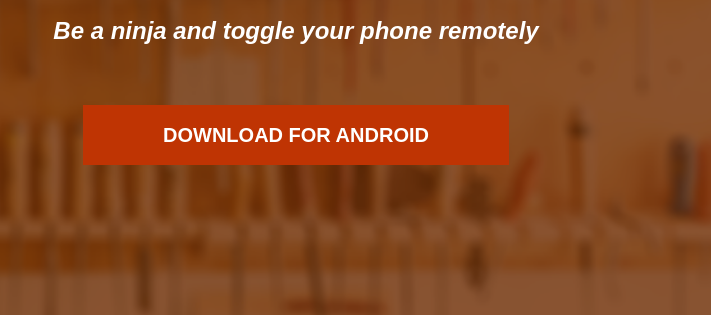
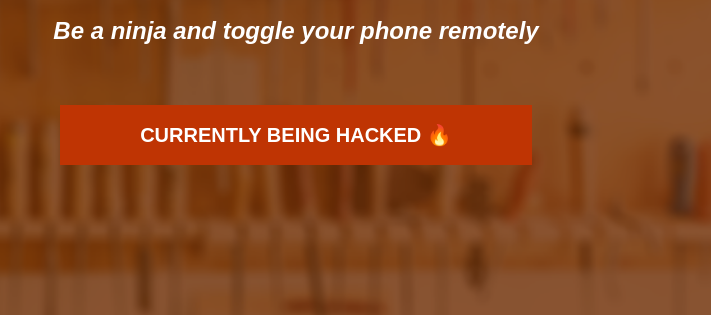
Before and after one commit to abertschi/toggle-ninja, a plain HTML site: page landing/index.html in a window 1280 px wide. Shown: the part 427-742 px from the top of the page, 569-1280 px from the left. Drawn offline with Linux system fonts and the light colour scheme.

Commit message:
update landing

```diff
--- a/landing/index.html
+++ b/landing/index.html
@@ -96,7 +96,7 @@
       <div class='logo__text'>
         <h1>ToggleNinja</h1>
         <h2>Be a ninja and toggle your phone remotely</h2>
-        <button class='logo__button button'>Download for android</button>
+        <button class='logo__button button'>Currently being hacked 🔥</button>
       </div>
     </div>
   </header>
```
